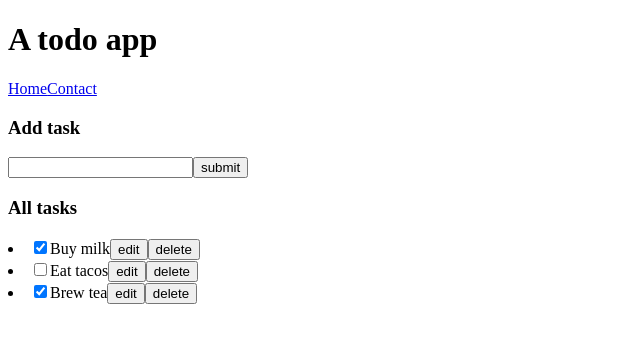
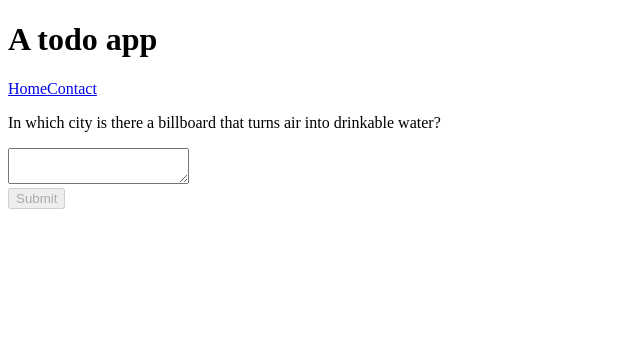
Before and after one commit to abhinabadutta2019/toDoList-react, a React (Create React App) app: page / in a window 1280 px wide. Shown: the top 342 px of the page, without its empty margins (0-640 px from the left). Built offline with nearby package versions, Linux system fonts and the light colour scheme.

Commit message:
understanding - managing stae- reacting to input state example

```diff
--- a/src/AddTask.js
+++ /dev/null
@@ -1,42 +0,0 @@
-import { useState } from "react";
-
-//for id
-let nextId = 3;
-//
-const AddTask = ({ todos, addNewTaskHandler }) => {
-  //
-  const [formInput, setFormInput] = useState("");
-  // console.log(todos, "todos");
-  //
-  // for new task
-  const formInputHandler = (e) => {
-    // console.log(e.target.value);
-    setFormInput(e.target.value);
-  };
-  // for new task
-  const formSubmit = (e) => {
-    // to stop reload
-    e.preventDefault();
-    // console.log(formInput);
-    const newObj = { id: nextId++, title: formInput, seen: false };
-
-    // console.log(newObj, "newObj");
-
-    const updatedTodo = [...todos, newObj];
-    // console.log(updatedTodo, "updatedTodo");
-    // setTodos(updatedTodo);
-    //
-    addNewTaskHandler(updatedTodo);
-  };
-  //
-  return (
-    <>
-      <input onChange={formInputHandler} />
-
-      <button onClick={formSubmit}>submit</button>
-    </>
-  );
-};
-//
-
-export default AddTask;
--- a/src/Home.js
+++ b/src/Home.js
@@ -1,60 +1,71 @@
 import { useState } from "react";
-import TaskList from "./TaskList";
-import AddTask from "./AddTask";
-
-const initialTodos = [
-  { id: 0, title: "Buy milk", seen: true },
-  { id: 1, title: "Eat tacos", seen: false },
-  { id: 2, title: "Brew tea", seen: true },
-];
 
 const Home = () => {
   //
-  const [todos, setTodos] = useState(initialTodos);
+  const [answer, setAnswer] = useState("");
+  const [error, setError] = useState(null);
+  const [status, setStatus] = useState("typing");
   //
+  if (status === "success") {
+    return <h1>That's right!</h1>;
+  }
 
   //
-  const deleteFunc = (sendTodo) => {
-    const filterValue = todos.filter((todo) => {
-      if (todo.id != sendTodo.id) {
-        return todo;
-      }
+  async function handleSubmit(e) {
+    e.preventDefault();
+    setStatus("submitting");
+    //
+    try {
+      await submitForm(answer);
+      setStatus("success");
+    } catch (err) {
+      setStatus("typing");
+      setError(err);
+    }
+  }
+  //
+  function handleTextareaChange(e) {
+    setAnswer(e.target.value);
+  }
+  //
+  function submitForm(answer) {
+    return new Promise((resolve, reject) => {
+      setTimeout(() => {
+        let shouldError = answer.toLowerCase() !== "lima";
+
+        if (shouldError) {
+          reject(new Error("Good guess but a wrong answer. Try again!"));
+        } else {
+          resolve();
+        }
+      }, 1500);
     });
-    setTodos(filterValue);
-  };
-
-  //
-  const onEditTodo = (editedTodo) => {
-    const mapValue = todos.map((todo) => {
-      if (todo.id == editedTodo.id) {
-        console.log(editedTodo, "editedTodo");
-        return (todo = editedTodo);
-      } else {
-        return todo;
-      }
-    });
-    setTodos(mapValue);
-  };
-
-  // add task
-  const addNewTaskHandler = (updatedTodo) => {
-    setTodos(updatedTodo);
-  };
-
-  //
-
+  }
   //
   return (
     <>
-      <h3>Add task</h3>
-      <AddTask todos={todos} addNewTaskHandler={addNewTaskHandler} />
-      {/*  */}
-      <h3>All tasks</h3>
-      <TaskList todos={todos} deleteFunc={deleteFunc} onEditTodo={onEditTodo} />
+      <p>
+        In which city is there a billboard that turns air into drinkable water?
+      </p>
+
+      <form onSubmit={handleSubmit}>
+        {/*  */}
+        <textarea
+          value={answer}
+          onChange={handleTextareaChange}
+          // what is this ?
+          disabled={status === "submitting"}
+        ></textarea>
+
+        <br />
+        <button disabled={answer.length === 0 || status === "submitting"}>
+          Submit
+        </button>
+        {/*  */}
+        {error !== null && <p className="Error">{error.message}</p>}
+      </form>
     </>
   );
 };
 
-///////////////////////////////
-
 export default Home;
--- a/src/Task.js
+++ /dev/null
@@ -1,73 +0,0 @@
-import { useState } from "react";
-
-const Task = ({ todo, deleteFunc, onEditTodo }) => {
-  const [isEditing, setisEditing] = useState(false);
-  const [updateInputValue, setUpdateInputValue] = useState(todo.title);
-  //
-
-  const editHandler = () => {
-    setisEditing(true);
-  };
-  //
-  const updateInput = (e) => {
-    setUpdateInputValue(e.target.value);
-  };
-  //
-  const submitUpdate = () => {
-    // console.log(updateInputValue);
-
-    const updatedTodo = { ...todo, title: updateInputValue };
-
-    // console.log(updatedTodo, "updatedTodo");
-
-    onEditTodo(updatedTodo);
-    setisEditing(false);
-  };
-  //
-  const checkBoxHandler = () => {
-    // console.log("HI");
-    //
-    const updatedTodo = { ...todo, seen: !todo.seen };
-
-    onEditTodo(updatedTodo);
-  };
-  //
-
-  let content;
-
-  if (isEditing) {
-    // console.log("Hi");
-
-    content = (
-      <>
-        <input value={updateInputValue} onChange={updateInput} />
-        <button onClick={submitUpdate}>save update</button>
-      </>
-    );
-  } else {
-    content = (
-      <>
-        {todo.title}
-        <button onClick={editHandler}>edit</button>
-      </>
-    );
-  }
-
-  //
-  return (
-    //
-    <>
-      <input type="checkbox" checked={todo.seen} onChange={checkBoxHandler} />
-      {content}
-      <button
-        onClick={() => {
-          deleteFunc(todo);
-        }}
-      >
-        delete
-      </button>
-    </>
-  );
-};
-
-export default Task;
--- a/src/TaskList.js
+++ b/src/TaskList.js
@@ -1,17 +1,62 @@
-import Task from "./Task";
+import { useState } from "react";
 
-const TaskList = ({ todos, deleteFunc, onEditTodo }) => {
+export default function Form() {
+  const [answer, setAnswer] = useState("");
+  const [error, setError] = useState(null);
+  const [status, setStatus] = useState("typing");
+
+  if (status === "success") {
+    return <h1>That's right!</h1>;
+  }
+
+  async function handleSubmit(e) {
+    e.preventDefault();
+    setStatus("submitting");
+    try {
+      await submitForm(answer);
+      setStatus("success");
+    } catch (err) {
+      setStatus("typing");
+      setError(err);
+    }
+  }
+
+  function handleTextareaChange(e) {
+    setAnswer(e.target.value);
+  }
+
   return (
     <>
-      {todos.map((todo) => {
-        return (
-          <li key={todo.id}>
-            <Task todo={todo} deleteFunc={deleteFunc} onEditTodo={onEditTodo} />
-          </li>
-        );
-      })}
+      <h2>City quiz</h2>
+      <p>
+        In which city is there a billboard that turns air into drinkable water?
+      </p>
+      <form onSubmit={handleSubmit}>
+        <textarea
+          value={answer}
+          onChange={handleTextareaChange}
+          disabled={status === "submitting"}
+        />
+        <br />
+        <button disabled={answer.length === 0 || status === "submitting"}>
+          Submit
+        </button>
+        {error !== null && <p className="Error">{error.message}</p>}
+      </form>
     </>
   );
-};
+}
 
-export default TaskList;
+function submitForm(answer) {
+  // Pretend it's hitting the network.
+  return new Promise((resolve, reject) => {
+    setTimeout(() => {
+      let shouldError = answer.toLowerCase() !== "lima";
+      if (shouldError) {
+        reject(new Error("Good guess but a wrong answer. Try again!"));
+      } else {
+        resolve();
+      }
+    }, 1500);
+  });
+}
```
